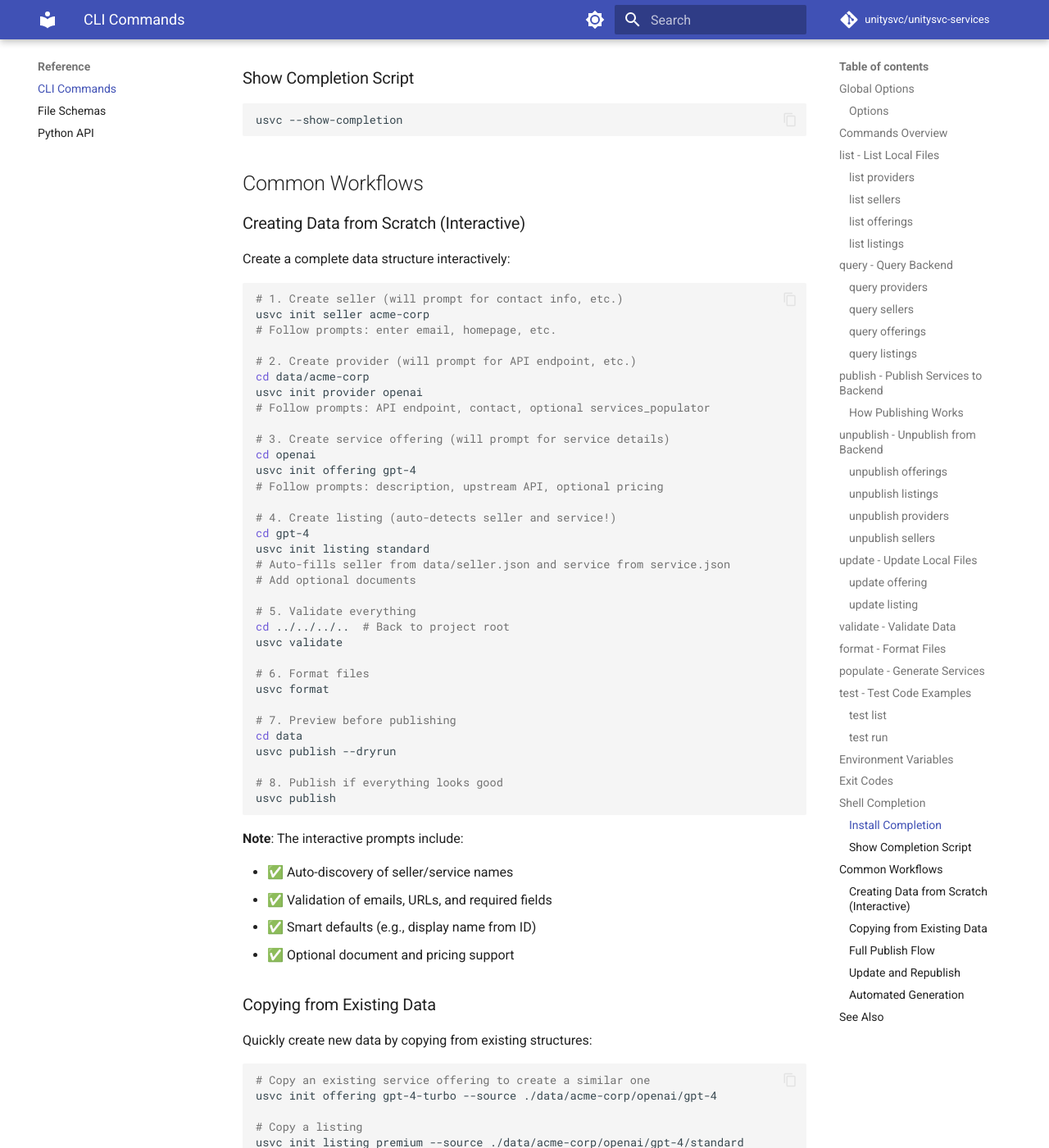
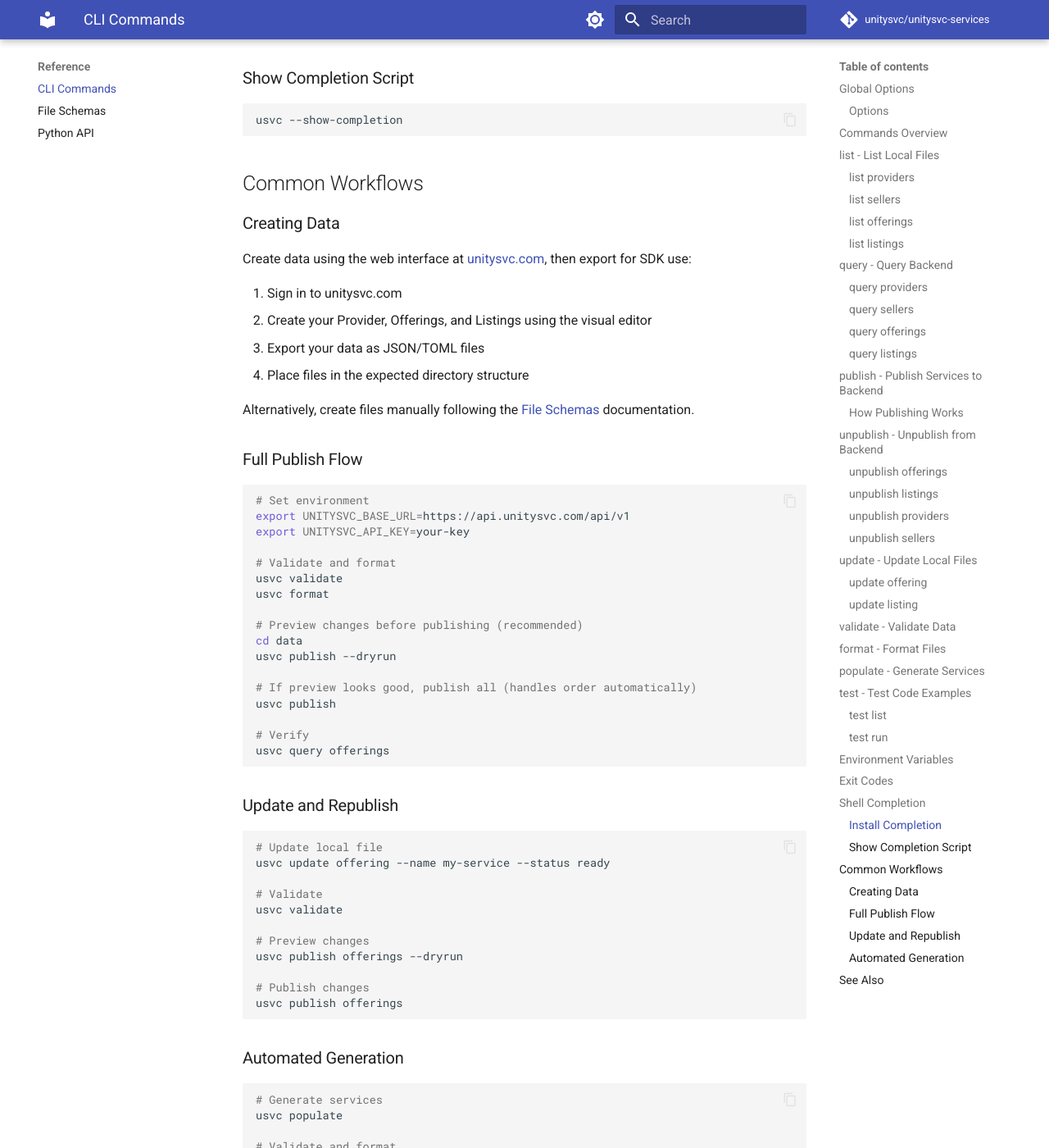
Before and after one commit to unitysvc/unitysvc-services, an MkDocs documentation site: the page built from docs/cli-reference.md, in a window 1280 px wide and 1400 px high, scrolled down 20702 px. Shown: the whole window at 82% size. Built offline with MkDocs 1.6.1 and Material for MkDocs 9.7.7, drawn with Linux system fonts in a browser that asks for light colours; comment, search, counter and statistics services are not loaded; some of the changed text lies outside the part shown.

````diff
--- a/docs/cli-reference.md
+++ b/docs/cli-reference.md
@@ -901,77 +901,16 @@ usvc --show-completion
 
 ## Common Workflows
 
-### Creating Data from Scratch (Interactive)
+### Creating Data
 
-Create a complete data structure interactively:
+Create data using the web interface at [unitysvc.com](https://unitysvc.com), then export for SDK use:
 
-```bash
-# 1. Create seller (will prompt for contact info, etc.)
-usvc init seller acme-corp
-# Follow prompts: enter email, homepage, etc.
+1. Sign in to unitysvc.com
+2. Create your Provider, Offerings, and Listings using the visual editor
+3. Export your data as JSON/TOML files
+4. Place files in the expected directory structure
 
-# 2. Create provider (will prompt for API endpoint, etc.)
-cd data/acme-corp
-usvc init provider openai
-# Follow prompts: API endpoint, contact, optional services_populator
-
-# 3. Create service offering (will prompt for service details)
-cd openai
-usvc init offering gpt-4
-# Follow prompts: description, upstream API, optional pricing
-
-# 4. Create listing (auto-detects seller and service!)
-cd gpt-4
-usvc init listing standard
-# Auto-fills seller from data/seller.json and service from service.json
-# Add optional documents
-
-# 5. Validate everything
-cd ../../../..  # Back to project root
-usvc validate
-
-# 6. Format files
-usvc format
-
-# 7. Preview before publishing
-cd data
-usvc publish --dryrun
-
-# 8. Publish if everything looks good
-usvc publish
-```
-
-**Note**: The interactive prompts include:
-
--   ✅ Auto-discovery of seller/service names
--   ✅ Validation of emails, URLs, and required fields
--   ✅ Smart defaults (e.g., display name from ID)
--   ✅ Optional document and pricing support
-
-### Copying from Existing Data
-
-Quickly create new data by copying from existing structures:
-
-```bash
-# Copy an existing service offering to create a similar one
-usvc init offering gpt-4-turbo --source ./data/acme-corp/openai/gpt-4
-
-# Copy a listing
-usvc init listing premium --source ./data/acme-corp/openai/gpt-4/standard
-
-# Copy a provider
-usvc init provider anthropic --source ./data/acme-corp/openai
-
-# Copy a seller
-usvc init seller new-seller --source ./data/acme-corp
-```
-
-**Benefits of copy mode:**
-
--   🚀 Skip interactive prompts for similar services
--   📋 Preserves structure and documents
--   ⚡ Faster than manual entry for bulk creation
--   🔄 Updates names and IDs automatically
+Alternatively, create files manually following the [File Schemas](file-schemas.md) documentation.
 
 ### Full Publish Flow
 
````
Also changed, not shown: README.md (+17 -14 lines), docs/data-structure.md (+16 -16 lines), docs/documenting-services.md (+5 -5 lines), docs/getting-started.md (+1 -1 lines), docs/usage.md (+8 -10 lines), docs/workflows.md (+8 -8 lines).
